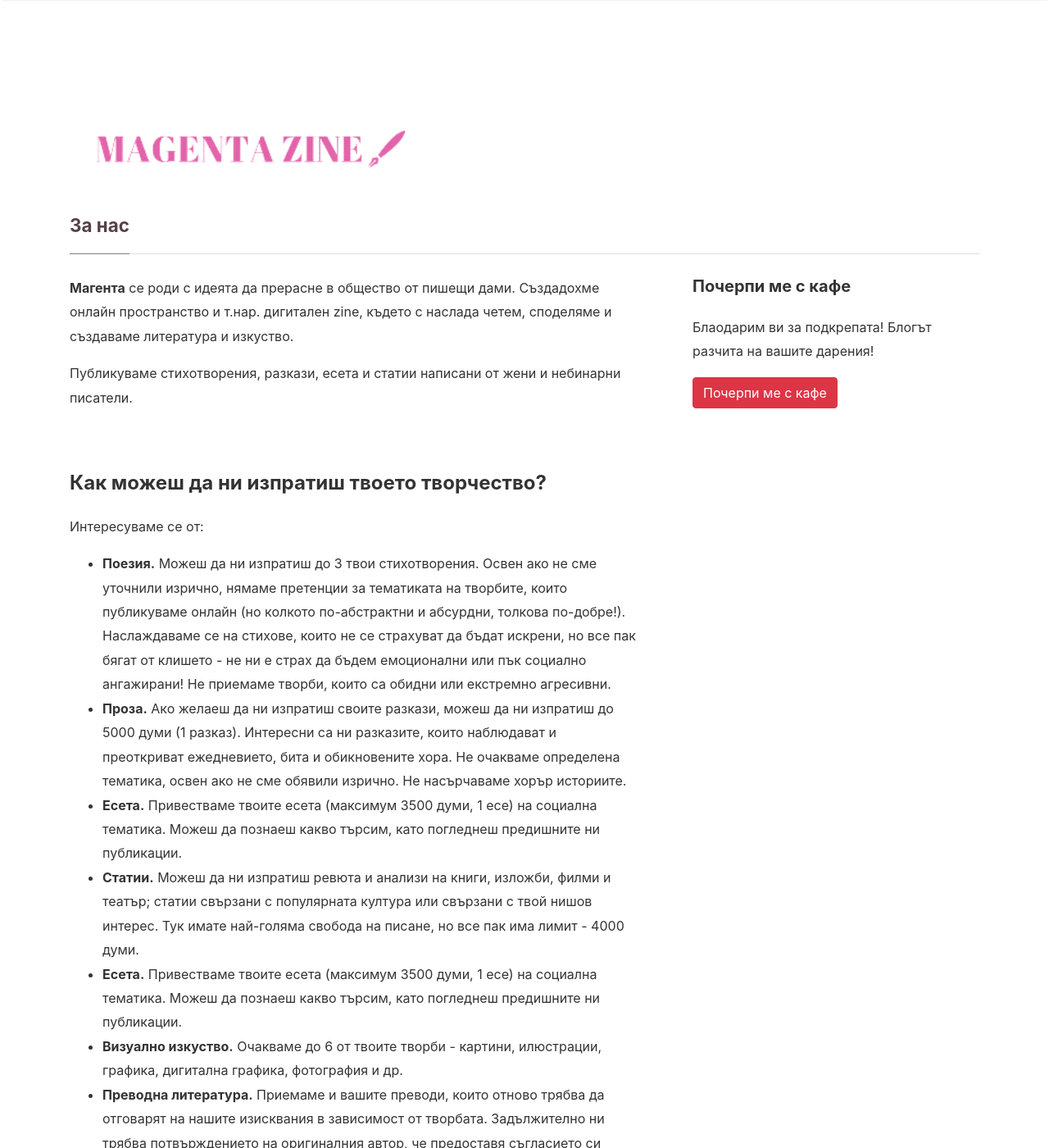
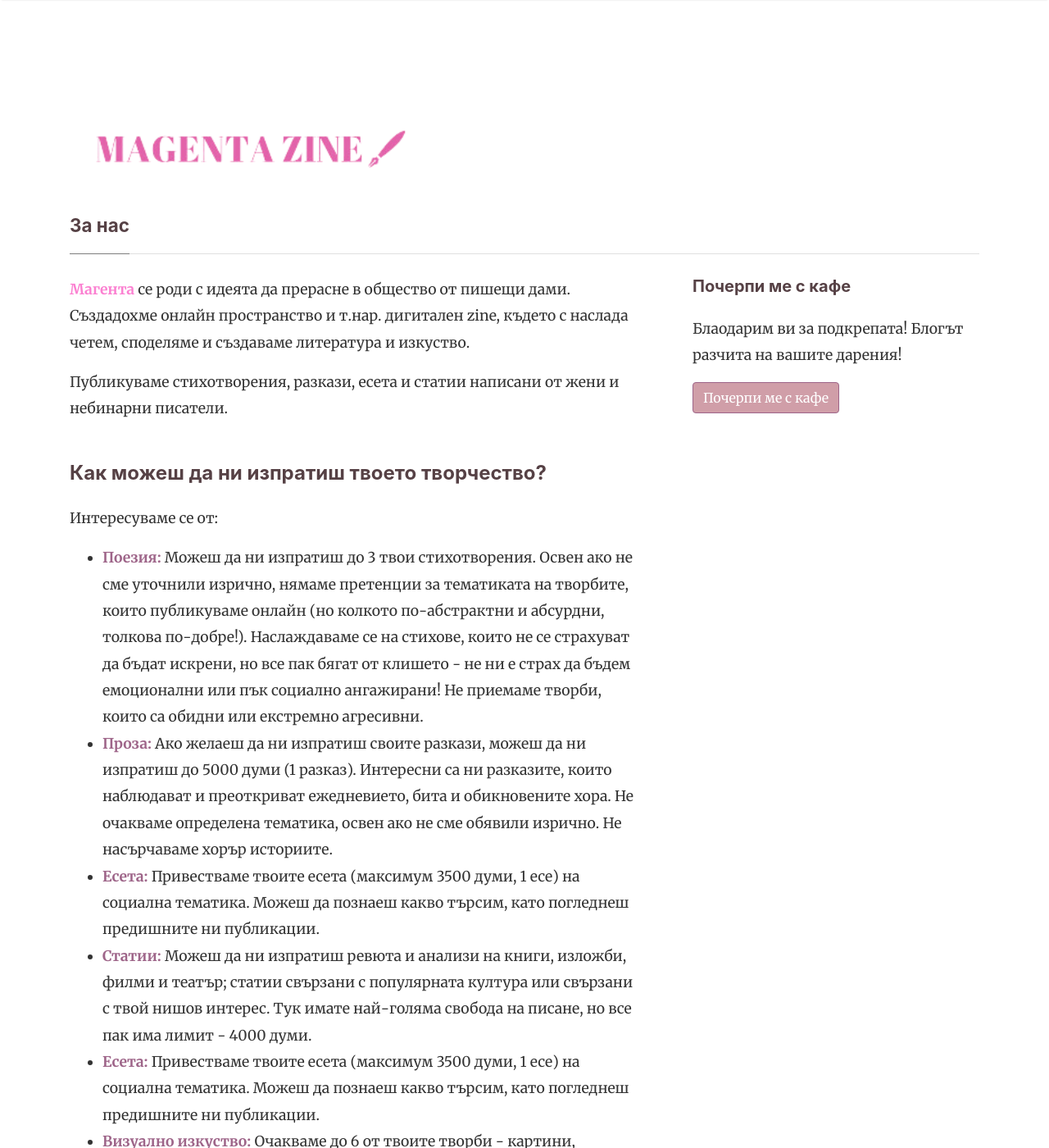
Before and after one commit to ZTCodeCraft/magenta-zine, a Jekyll site: the page built from _pages/about.md, in a window 1280 px wide and 1400 px high. Shown: the whole window at 82% size. Built offline with Jekyll 4.4.1, drawn with Linux system fonts in a browser that asks for light colours; nearby versions of some CDN libraries.

Commit message:
refactoring

```diff
--- a/_pages/about.md
+++ b/_pages/about.md
@@ -4,42 +4,42 @@ title: За нас
 permalink: /about
 ---
 
-<div class="row justify-content-between">
+<div class="row justify-content-between about-text">
 <div class="col-md-8 pr-5">
 
 <p>
-<b>Магента</b> се роди с идеята да прерасне в общество от пишещи дами. Създадохме онлайн пространство и т.нар. дигитален zine, където с наслада четем, споделяме и създаваме литература и изкуство.
+<b class="bold-pink-text">Магента</b> се роди с идеята да прерасне в общество от пишещи дами. Създадохме онлайн пространство и т.нар. дигитален zine, където с наслада четем, споделяме и създаваме литература и изкуство.
 </p>
 
 <p>
 Публикуваме стихотворения, разкази, есета и статии написани от жени и небинарни писатели.
 </p>
 
-<br><br>
-<h4>Как можеш да ни изпратиш твоето творчество?</h4>
+<br>
+<h4 class="brown-text">Как можеш да ни изпратиш твоето творчество?</h4>
 <p>
 Интересуваме се от:
 <ul>
     <li>
-        <b>Поезия.</b> Можеш да ни изпратиш до 3 твои стихотворения. Освен ако не сме уточнили изрично, нямаме претенции за тематиката на творбите, които публикуваме онлайн (но колкото по-абстрактни и абсурдни, толкова по-добре!). Наслаждаваме се на стихове, които не се страхуват да бъдат искрени, но все пак бягат от клишето - не ни е страх да бъдем емоционални или пък социално ангажирани! Не приемаме творби, които са обидни или екстремно агресивни.
+        <b class="dark-pink-text">Поезия:</b> Можеш да ни изпратиш до 3 твои стихотворения. Освен ако не сме уточнили изрично, нямаме претенции за тематиката на творбите, които публикуваме онлайн (но колкото по-абстрактни и абсурдни, толкова по-добре!). Наслаждаваме се на стихове, които не се страхуват да бъдат искрени, но все пак бягат от клишето - не ни е страх да бъдем емоционални или пък социално ангажирани! Не приемаме творби, които са обидни или екстремно агресивни.
     </li>
     <li>
-        <b>Проза.</b> Ако желаеш да ни изпратиш своите разкази, можеш да ни изпратиш до 5000 думи (1 разказ). Интересни са ни разказите, които наблюдават и преоткриват ежедневието, бита и обикновените хора. Не очакваме определена тематика, освен ако не сме обявили изрично. Не насърчаваме хорър историите.
+        <b class="dark-pink-text">Проза:</b> Ако желаеш да ни изпратиш своите разкази, можеш да ни изпратиш до 5000 думи (1 разказ). Интересни са ни разказите, които наблюдават и преоткриват ежедневието, бита и обикновените хора. Не очакваме определена тематика, освен ако не сме обявили изрично. Не насърчаваме хорър историите.
     </li>
     <li>
-        <b>Есета.</b> Привестваме твоите есета (максимум 3500 думи, 1 есе) на социална тематика. Можеш да познаеш какво търсим, като погледнеш предишните ни публикации.
+        <b class="dark-pink-text">Есета:</b> Привестваме твоите есета (максимум 3500 думи, 1 есе) на социална тематика. Можеш да познаеш какво търсим, като погледнеш предишните ни публикации.
     </li>
     <li>
-        <b>Статии.</b> Можеш да ни изпратиш ревюта и анализи на книги, изложби, филми и театър; статии свързани с популярната култура или свързани с твой нишов интерес. Тук имате най-голяма свобода на писане, но все пак има лимит - 4000 думи.
+        <b class="dark-pink-text">Статии:</b> Можеш да ни изпратиш ревюта и анализи на книги, изложби, филми и театър; статии свързани с популярната култура или свързани с твой нишов интерес. Тук имате най-голяма свобода на писане, но все пак има лимит - 4000 думи.
     </li>
     <li>
-        <b>Есета.</b> Привестваме твоите есета (максимум 3500 думи, 1 есе) на социална тематика. Можеш да познаеш какво търсим, като погледнеш предишните ни публикации.
+        <b class="dark-pink-text">Есета:</b> Привестваме твоите есета (максимум 3500 думи, 1 есе) на социална тематика. Можеш да познаеш какво търсим, като погледнеш предишните ни публикации.
     </li>
     <li>
-        <b>Визуално изкуство.</b> Очакваме до 6 от твоите творби - картини, илюстрации, графика, дигитална графика, фотография и др.
+        <b class="dark-pink-text">Визуално изкуство:</b> Очакваме до 6 от твоите творби - картини, илюстрации, графика, дигитална графика, фотография и др.
     </li>
     <li>
-        <b>Преводна литература.</b> Приемаме и вашите преводи, които отново трябва да отговарят на нашите изисквания в зависимост от творбата. Задължително ни трябва потвърждението на оригиналния автор, че предоставя съгласието си произведението да бъде преведено и публикувано в <i>Магента</i>.
+        <b class="dark-pink-text">Преводна литература:</b> Приемаме и вашите преводи, които отново трябва да отговарят на нашите изисквания в зависимост от творбата. Задължително ни трябва потвърждението на оригиналния автор, че предоставя съгласието си произведението да бъде преведено и публикувано в <i>Магента</i>.
     </li>
 </ul>
 </p>
@@ -62,7 +62,7 @@ permalink: /about
 За съжаление, на този етап, нямаме възможност да предоставим финансово възнаграждение за качените онлайн произведения. Когато това се промени ще актуализираме информацията в тази страница.
 </p>
 
-<h4>Какво е zine?</h4>
+<h4 class="brown-text">Какво е zine?</h4>
 <p>
 Зин (или zine) е самиздат издание, което обикновено се състои от малък брой копия, напечатани и разпространявани независимо от големите издателски къщи и медийни компании. Този термин се използва за описване на разнообразни издания, включително мини-списания, брошури, малки списания и публикации, които се създават от индивиди, групи или малки общности с цел споделяне на идеи, изкуство, литература и други.
 </p>
@@ -90,11 +90,11 @@ permalink: /about
 <div class="col-md-4">
 
 <div class="sticky-top sticky-top-80">
-<h5>Почерпи ме с кафе</h5>
+<h5 class="brown-text">Почерпи ме с кафе</h5>
 
 <p>Блаодарим ви за подкрепата! Блогът разчита на вашите дарения!</p>
 
-<a target="_blank" href="https://www.wowthemes.net/donate/" class="btn btn-danger">Почерпи ме с кафе</a>
+<a target="_blank" href="https://www.wowthemes.net/donate/" class="btn pink">Почерпи ме с кафе</a>
 
 </div>
 </div>
--- a/assets/css/screen.css
+++ b/assets/css/screen.css
@@ -6,13 +6,31 @@ Template Name: Magenta Zine
     --mg-dark-pink: #9E6589;
     --mg-light-pink: #D09EA8;
     --mg-pale-pink: #EDD0D5;
+    --mg-bold-pink: #FB80D1;
     --mg-brown: #564145;
     --mg-card: #edd0d538;
     --mg-nav: #f2eddd;
   }
 
+
+.light-pink-text {
+    color: var(--mg-light-pink);
+}
+
+.dark-pink-text {
+    color: var(--mg-dark-pink);
+}
+
+.bold-pink-text {
+    color: var(--mg-bold-pink);
+}
+
+.brown-text {
+    color: var(--mg-brown);
+}
+
 @media screen and (min-width:1500px) {
-    html { font-size:18px; } /* Increase the font size on higher resolutions */
+    html { font-size:16px; } /* Increase the font size on higher resolutions */
     .container {max-width:80%;}
 }
 .mainheading {
@@ -111,10 +129,6 @@ section.recent-posts {
         padding-right: 0.8rem;
         padding-left: 0.8rem;
     }
-}
-
-.navbar {
-    background-color: var(--mg-nav) !important;
 }
 
 .listfeaturedtag {
@@ -322,8 +336,12 @@ span.post-read-more a:hover {
     font-size: 1.2rem;
 }
 
-.nav-link {
-    color: var(--mg-brown) !important;
+.nav-item a {
+    color: var(--mg-dark-pink) !important;
+}
+
+.nav-item a:hover {
+    color: var(--mg-light-pink) !important; /* Change this to your desired color on hover */
 }
 
 .mediumnavigation .search-icon {
@@ -561,6 +579,16 @@ ul.tags li a:hover {
     background: #999;
     margin: 0px auto;
     margin-bottom: 1.2rem;
+}
+
+.btn.pink {
+    color: #fff;
+    background-color: var(--mg-light-pink);
+    border-color: var(--mg-dark-pink);
+}
+
+.btn.pink:hover {
+    background-color: var(--mg-dark-pink);
 }
 
 .btn.follow {
@@ -933,3 +961,10 @@ iframe {
     opacity: 0;
     transition: opacity .25s;
 }
+
+.about-text {
+    font-family: Merriweather;
+    font-size: 1.1rem;
+    line-height: 1.84;
+    color: rgba(0, 0, 0, .8);
+}
```
Also changed, not shown: _posts/2018-01-12-tree-of-codes.md (+1 -1 lines), _posts/2018-01-12-we-all-wait-for-summer.md (+1 -1 lines), 13 other files.
